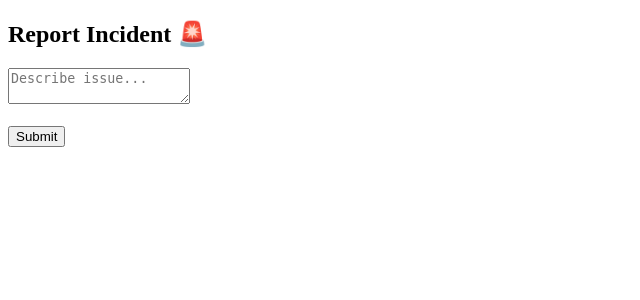
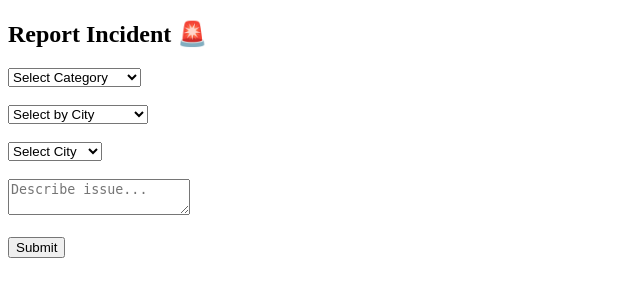
Before and after one commit to shreyaChoudhry/campusSafety, a Flask app: page /report in a window 1280 px wide. Shown: the top 300 px of the page, without its empty margins (0-640 px from the left). Run offline with Flask 3, Linux system fonts and the light colour scheme.

Commit message:
Update report.html

```diff
--- a/templates/report.html
+++ b/templates/report.html
@@ -8,9 +8,124 @@
 <h2>Report Incident 🚨</h2>
 
 <form action="/submit_report" method="POST">
-    <textarea name="message" placeholder="Describe issue..." required></textarea><br><br>
+
+    <!-- Category -->
+    <select name="category" required>
+        <option value="">Select Category</option>
+        <option>Harassment</option>
+        <option>Theft</option>
+        <option>Lighting Issue</option>
+        <option>Suspicious Activity</option>
+    </select>
+
+    <br><br>
+
+    <!-- Mode -->
+    <select id="mode">
+        <option value="city">Select by City</option>
+        <option value="university">Select by University</option>
+    </select>
+
+    <br><br>
+
+    <!-- CITY -->
+    <select id="citySelect" name="location">
+        <option value="">Select City</option>
+    </select>
+
+    <!-- STATE -->
+    <select id="stateSelect" style="display:none;">
+        <option value="">Select State</option>
+        <option>Uttarakhand</option>
+        <option>Delhi</option>
+        <option>Maharashtra</option>
+        <option>Karnataka</option>
+        <option>Rajasthan</option>
+    </select>
+
+    <!-- UNIVERSITY -->
+    <select id="uniSelect" name="location" style="display:none;">
+        <option value="">Select University</option>
+    </select>
+
+    <br><br>
+
+    <!-- Message -->
+    <textarea name="message" placeholder="Describe issue..." required></textarea>
+
+    <br><br>
+
     <button type="submit">Submit</button>
+
 </form>
+
+<script>
+
+// ================= CITY =================
+const cities = [
+"Mumbai","Delhi","Bangalore","Hyderabad","Ahmedabad","Chennai","Kolkata",
+"Pune","Jaipur","Lucknow","Kanpur","Nagpur","Indore","Bhopal","Meerut"
+];
+
+const citySelect = document.getElementById("citySelect");
+
+cities.forEach(city => {
+    let option = document.createElement("option");
+    option.value = city;
+    option.text = city;
+    citySelect.appendChild(option);
+});
+
+// ================= UNIVERSITY =================
+const data = {
+    "Uttarakhand": ["COER University", "IIT Roorkee"],
+    "Delhi": ["Delhi University", "JNU"],
+    "Maharashtra": ["IIT Bombay", "Pune University"],
+    "Karnataka": ["IISc Bangalore", "Christ University"],
+    "Rajasthan": ["University of Rajasthan", "MNIT Jaipur"]
+};
+
+const stateSelect = document.getElementById("stateSelect");
+const uniSelect = document.getElementById("uniSelect");
+
+stateSelect.addEventListener("change", function() {
+    const selected = this.value;
+
+    uniSelect.innerHTML = '<option value="">Select University</option>';
+
+    data[selected].forEach(university => {
+        let option = document.createElement("option");
+        option.value = university;
+        option.text = university;
+        uniSelect.appendChild(option);
+    });
+});
+
+// ================= MODE SWITCH =================
+const mode = document.getElementById("mode");
+
+mode.addEventListener("change", function() {
+
+    if (this.value === "city") {
+        citySelect.style.display = "block";
+        stateSelect.style.display = "none";
+        uniSelect.style.display = "none";
+
+        citySelect.name = "location";
+        uniSelect.name = "";
+
+    } else {
+        citySelect.style.display = "none";
+        stateSelect.style.display = "block";
+        uniSelect.style.display = "block";
+
+        citySelect.name = "";
+        uniSelect.name = "location";
+    }
+
+});
+
+</script>
 
 </body>
 </html>
```
